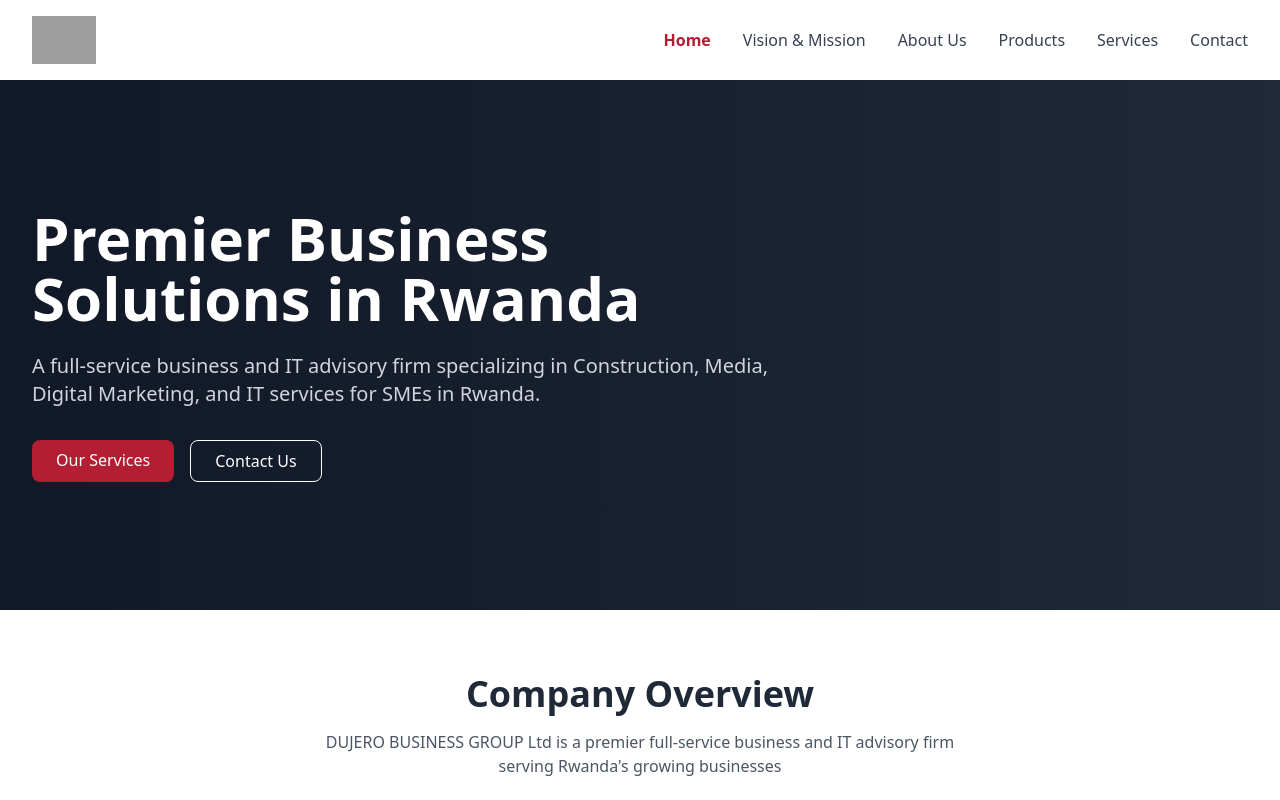
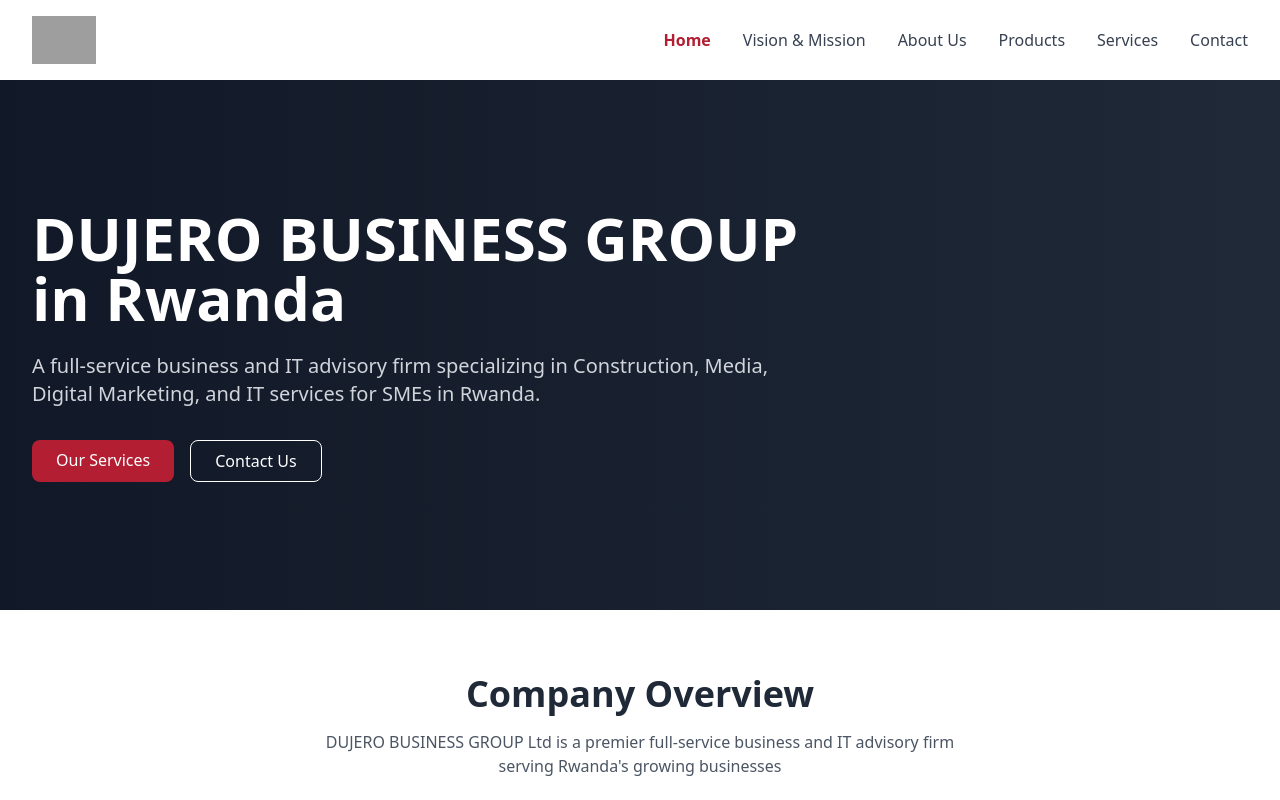
Before and after one commit to willerdev/dujero, a React (Vite) app: page / in a window 1280 px wide. Shown: the top 800 px of the page. Built offline with nearby package versions, Linux system fonts and the light colour scheme; grey boxes are pictures that could not be loaded.

Commit message:
dujero changes

```diff
--- a/src/pages/Home.tsx
+++ b/src/pages/Home.tsx
@@ -25,7 +25,7 @@ const Home = () => {
         <div className="max-w-7xl mx-auto px-4 sm:px-6 lg:px-8 py-24 md:py-32">
           <div className="max-w-3xl">
             <h1 className="text-4xl md:text-6xl font-bold mb-6">
-              Premier Business Solutions in Rwanda
+             DUJERO BUSINESS GROUP in Rwanda
             </h1>
             <p className="text-xl text-gray-300 mb-8">
               A full-service business and IT advisory firm specializing in Construction, Media, Digital Marketing, and IT services for SMEs in Rwanda.
```
Also changed, not shown: 1 other file (tests, documents, lock files or other folders).
